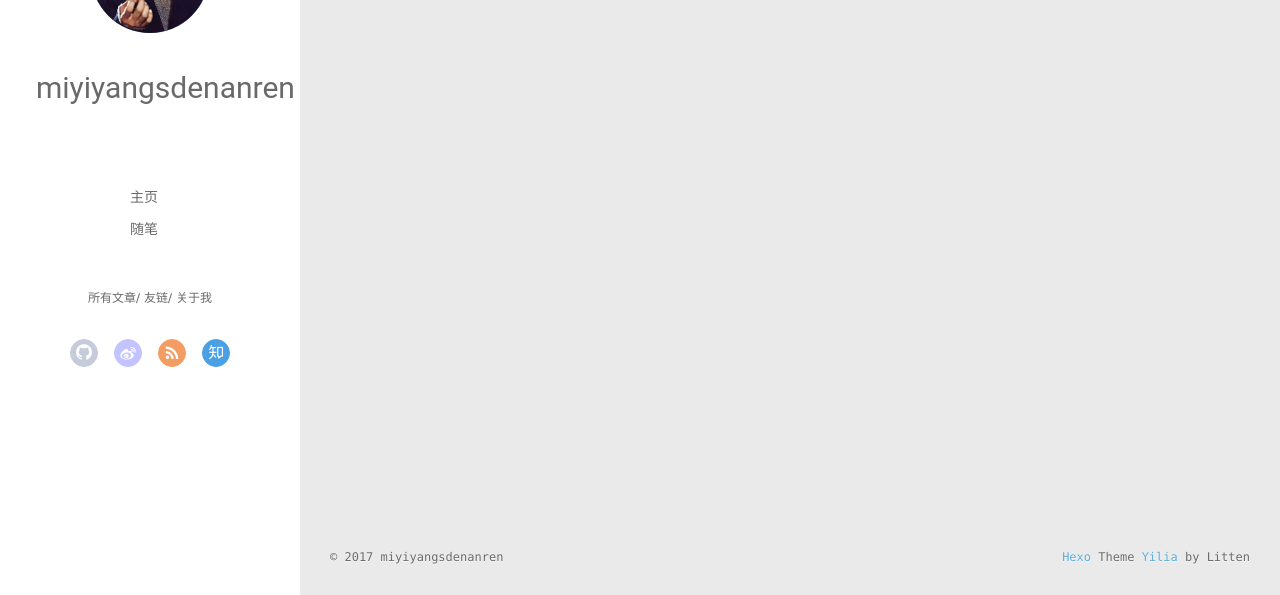
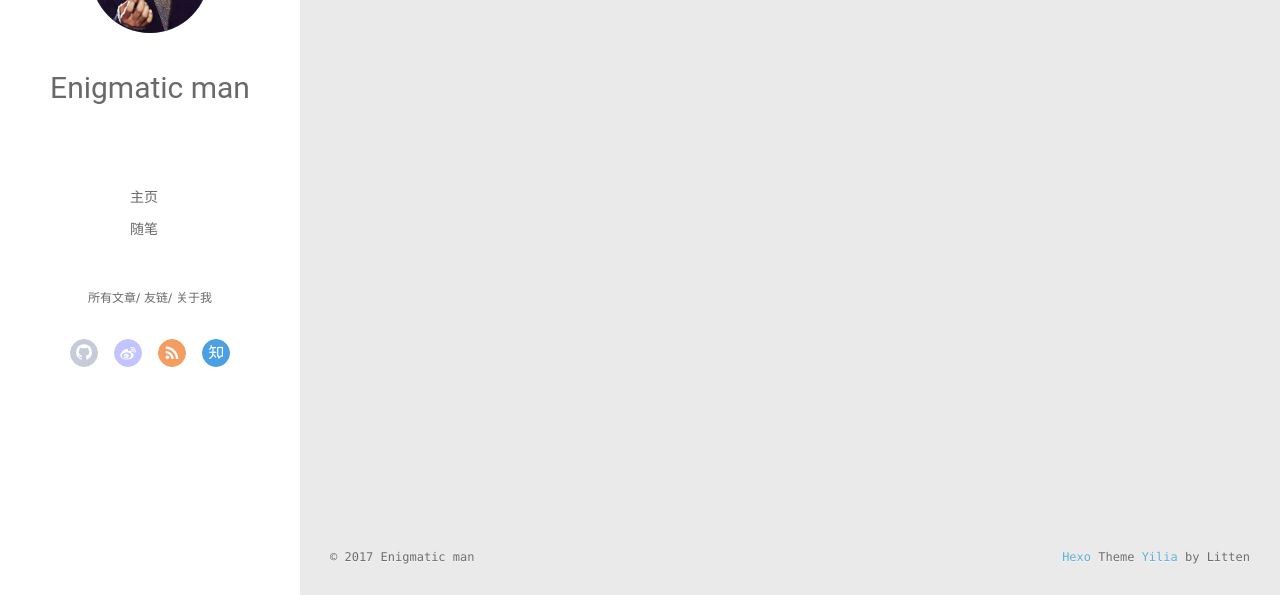
Before and after one commit to miyiyangdenanren/miyiyangdenanren.github.io, a plain HTML site: page archives/index.html in a window 1280 px wide. Shown: the part 202-797 px from the top of the page. Drawn offline with Linux system fonts and the light colour scheme; no server answers; files whose address does not match are found by name.

Commit message:
Site updated: 2017-01-18 21:22:23

```diff
--- a/archives/index.html
+++ b/archives/index.html
@@ -45,7 +45,7 @@
 			<img src="img/touxiang.jpg" class="js-avatar">
 		</a>
 		<hgroup>
-		  <h1 class="header-author"><a href="/">miyiyangsdenanren</a></h1>
+		  <h1 class="header-author"><a href="/">Enigmatic man</a></h1>
 		</hgroup>
 
 
@@ -103,7 +103,7 @@
 				<img src="img/touxiang.jpg" class="js-avatar">
 			</div>
 			<hgroup>
-			  <h1 class="header-author js-header-author">miyiyangsdenanren</h1>
+			  <h1 class="header-author js-header-author">Enigmatic man</h1>
 			</hgroup>
 
 
@@ -201,7 +201,7 @@
   <div class="outer">
     <div id="footer-info">
     	<div class="footer-left">
-    		&copy; 2017 miyiyangsdenanren
+    		&copy; 2017 Enigmatic man
     	</div>
       	<div class="footer-right">
       		<a href="http://hexo.io/" target="_blank">Hexo</a>  Theme <a href="https://github.com/litten/hexo-theme-yilia" target="_blank">Yilia</a> by Litten
```
Also changed, not shown: 2016/02/13/自习/index.html (+3 -3 lines), archives/2016/02/index.html (+3 -3 lines), archives/2016/index.html (+3 -3 lines), index.html (+3 -3 lines).
